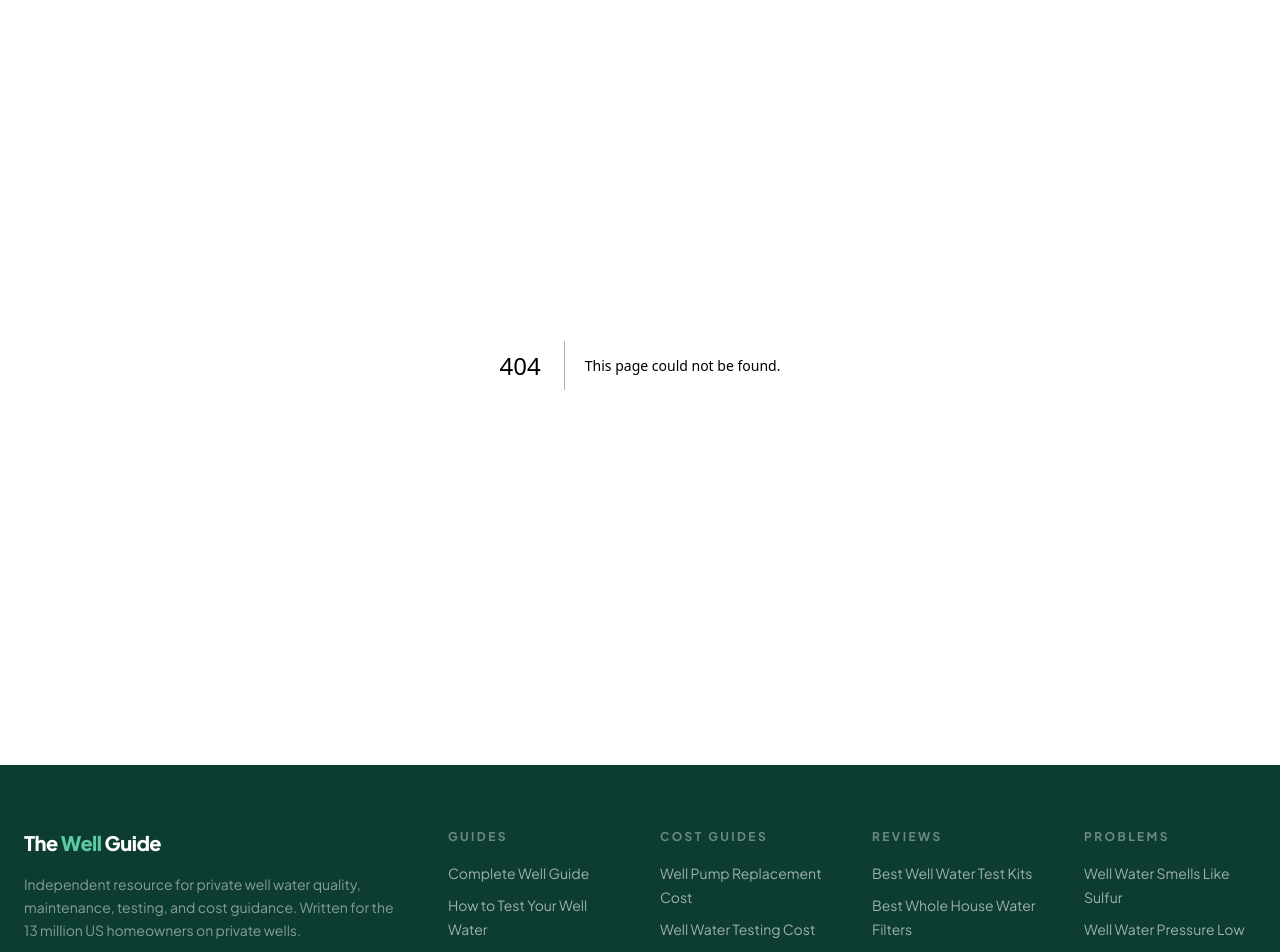
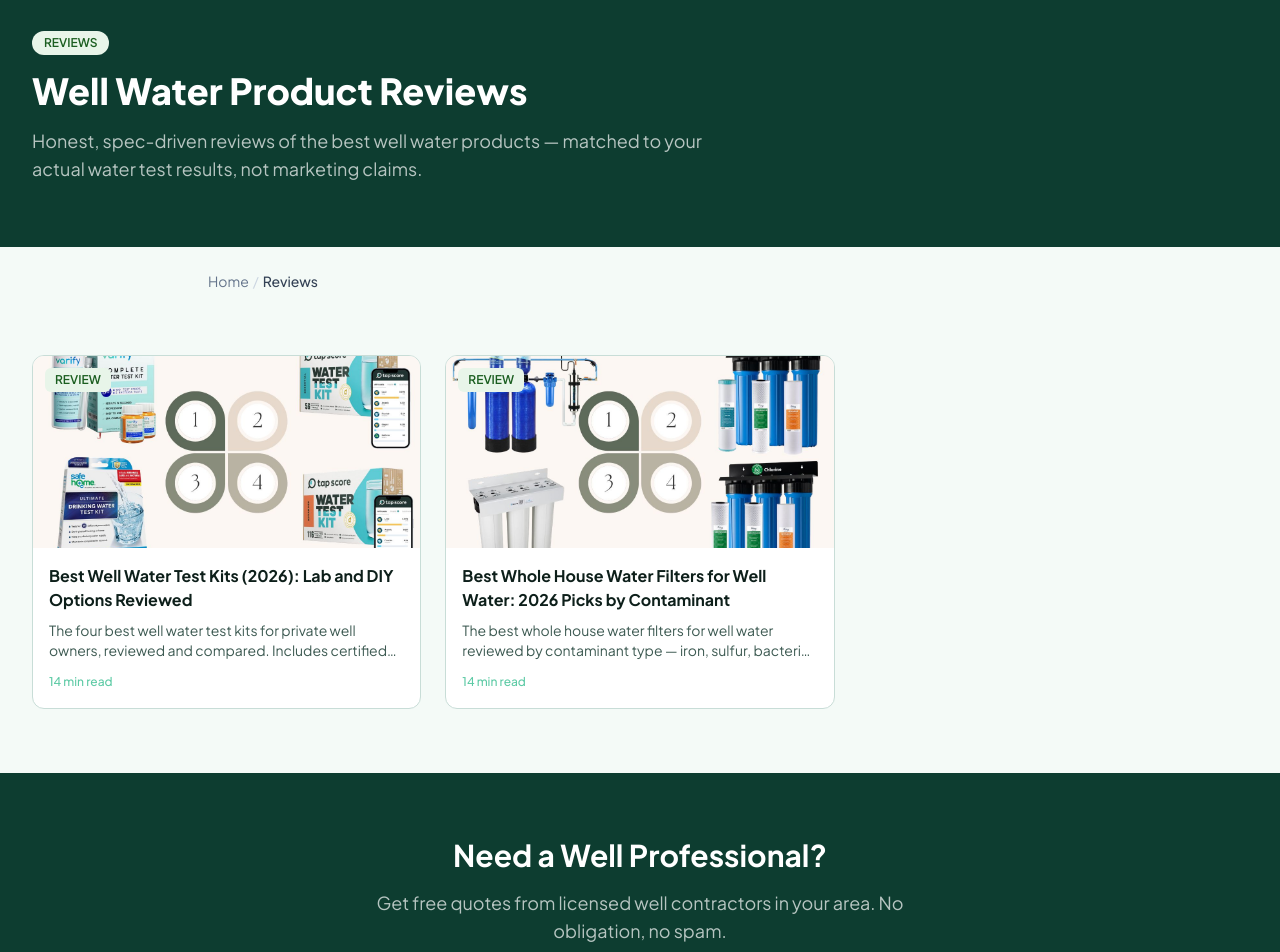
Before and after one commit to thebasementguide2026/thewell.guide-, a Next.js app: page /reviews in a window 1280 px wide. Before the commit this address had no page. Shown: the part 100-1052 px from the top of the page. Built offline with nearby package versions, Linux system fonts and the light colour scheme.

Commit message:
Add reviews section index page

```diff
--- /dev/null
+++ b/app/reviews/page.tsx
@@ -0,0 +1,62 @@
+import Link from 'next/link'
+import Image from 'next/image'
+import Breadcrumbs from '@/components/Breadcrumbs'
+import LeadForm from '@/components/LeadForm'
+
+export const metadata = {
+  title: 'Well Water Product Reviews | The Well Guide',
+  description: 'Honest, spec-driven reviews of the best well water products — test kits, whole house filters, and more. Every pick matched to real water test results.',
+  alternates: { canonical: 'https://www.thewell.guide/reviews' },
+}
+
+const reviews = [
+  { title: 'Best Well Water Test Kits (2026): Lab and DIY Options Reviewed', href: '/reviews/best-well-water-test-kits', description: 'The four best well water test kits for private well owners, reviewed and compared. Includes certified lab tests for annual baseline testing and DIY strips for monitoring between lab tests.', image: '/welltestkits.jpg', readTime: '14 min read' },
+  { title: 'Best Whole House Water Filters for Well Water: 2026 Picks by Contaminant', href: '/reviews/best-whole-house-water-filters', description: 'The best whole house water filters for well water reviewed by contaminant type — iron, sulfur, bacteria, sediment, and comprehensive systems. Real specs, verified availability, honest limitations, and a complete buying guide.', image: '/waterfilters.jpg', readTime: '14 min read' },
+]
+
+export default function ReviewsIndexPage() {
+  return (
+    <>
+      {/* Hero Header */}
+      <section style={{ backgroundColor: '#0D3D30' }} className='text-white py-16'>
+        <div className='container-custom'>
+          <span className='inline-block px-3 py-1 text-xs font-semibold rounded-full mb-4' style={{ backgroundColor: '#E8F5E9', color: '#1B5E20' }}>REVIEWS</span>
+          <h1 className='text-4xl font-extrabold mb-4'>Well Water Product Reviews</h1>
+          <p className='text-lg text-white/70 max-w-2xl'>Honest, spec-driven reviews of the best well water products — matched to your actual water test results, not marketing claims.</p>
+        </div>
+      </section>
+
+      <Breadcrumbs items={[{ label: 'Reviews' }]} />
+
+      {/* Article Grid */}
+      <section className='py-16'>
+        <div className='container-custom'>
+          <div className='grid grid-cols-1 md:grid-cols-2 lg:grid-cols-3 gap-6'>
+            {reviews.map((review) => (
+              <Link key={review.href} href={review.href} className='group rounded-xl overflow-hidden border border-[#C8DDD7] hover:shadow-lg transition-shadow bg-white'>
+                <div className='relative h-48 overflow-hidden'>
+                  <Image src={review.image} alt={review.title} fill className='object-cover group-hover:scale-105 transition-transform duration-300' />
+                  <span className='absolute top-3 left-3 px-2.5 py-1 text-xs font-semibold rounded-md' style={{ backgroundColor: '#E8F5E9', color: '#1B5E20' }}>REVIEW</span>
+                </div>
+                <div className='p-4'>
+                  <h2 className='font-bold text-[#0D1F1A] group-hover:text-[#1D9E75] mb-2'>{review.title}</h2>
+                  <p className='text-sm text-[#3D5A52] line-clamp-2 mb-2'>{review.description}</p>
+                  <span className='text-xs text-[#5DCAA5] font-medium'>{review.readTime}</span>
+                </div>
+              </Link>
+            ))}
+          </div>
+        </div>
+      </section>
+
+      {/* Lead Form CTA */}
+      <section className='py-16' style={{ backgroundColor: '#0D3D30' }}>
+        <div className='container-custom text-center'>
+          <h2 className='text-3xl font-bold text-white mb-4'>Need a Well Professional?</h2>
+          <p className='text-white/70 text-lg max-w-xl mx-auto mb-8'>Get free quotes from licensed well contractors in your area. No obligation, no spam.</p>
+          <LeadForm />
+        </div>
+      </section>
+    </>
+  )
+}
```
